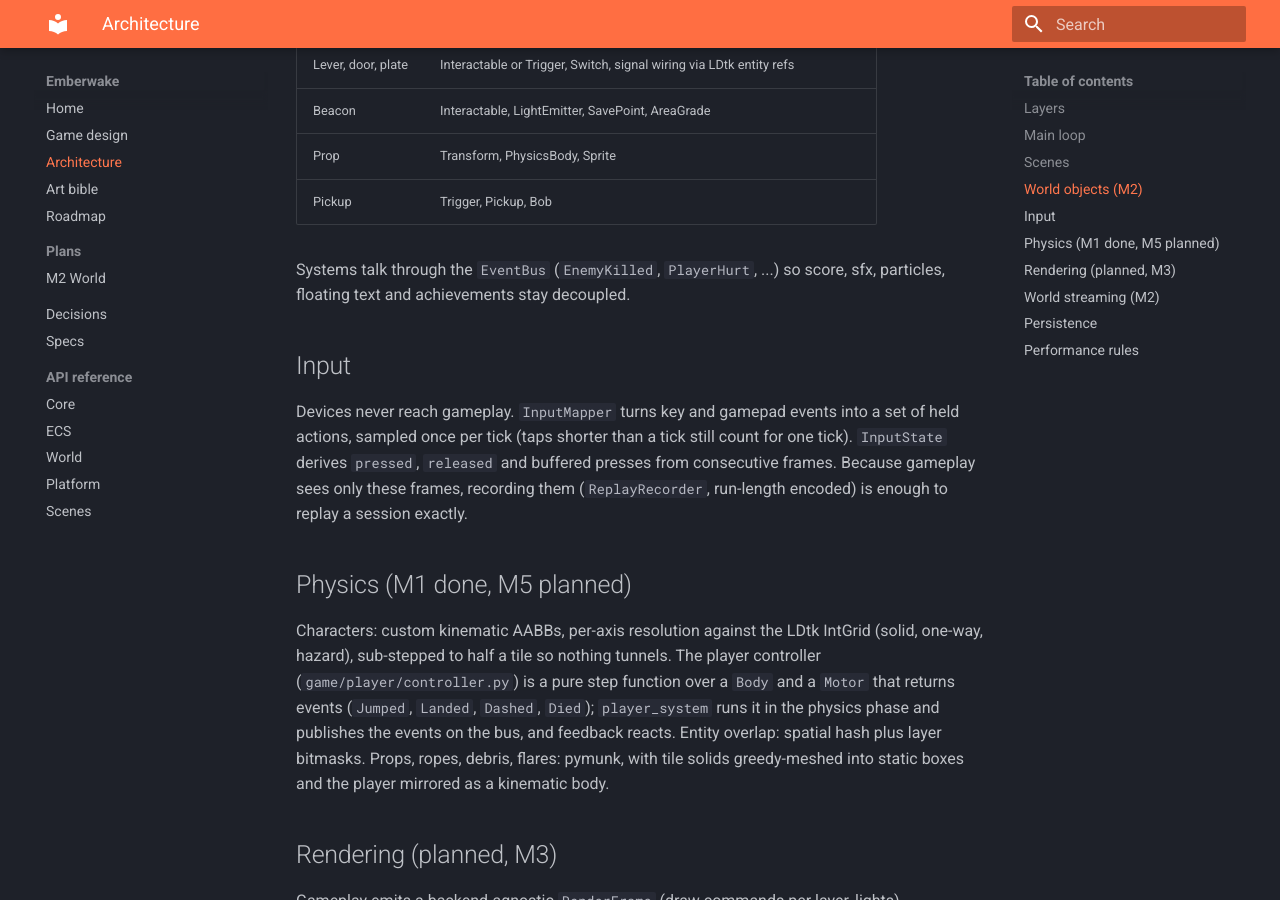
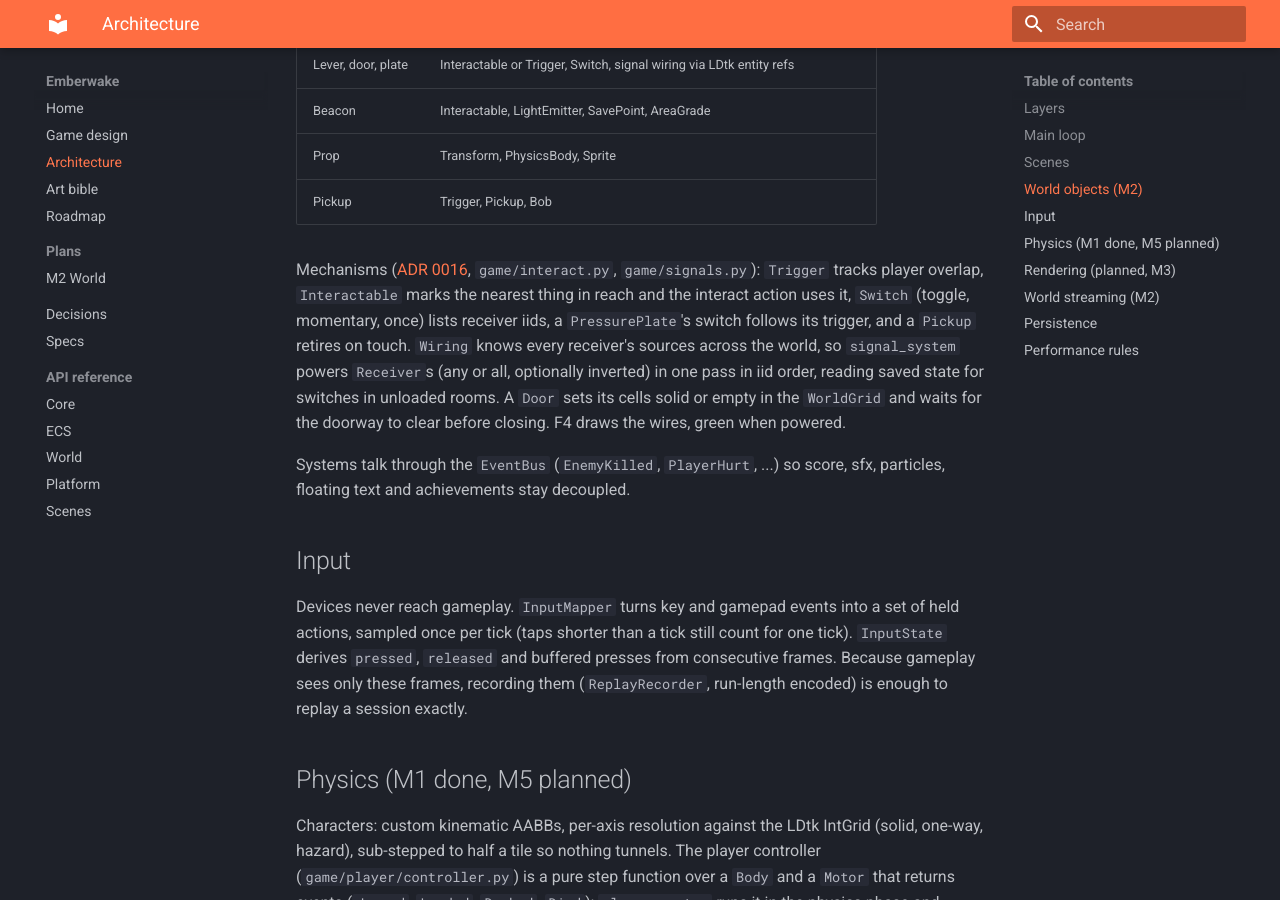
Before and after one commit to AxelSuu/emberwake, an MkDocs documentation site: the page built from docs/architecture.md, in a window 1280 px wide and 900 px high, scrolled down 1937 px. Built offline with MkDocs 1.6.1 and Material for MkDocs 9.7.7, drawn with Linux system fonts in a browser that asks for light colours.

Commit message:
Document mechanisms and the interact control: ADR 0016, architecture

```diff
--- a/docs/architecture.md
+++ b/docs/architecture.md
@@ -78,6 +78,15 @@ Behavior: FSMs (player, simple enemies), behavior trees (bosses), generator coro
 | Prop | Transform, PhysicsBody, Sprite |
 | Pickup | Trigger, Pickup, Bob |
 
+Mechanisms ([ADR 0016](adr/0016-doors-and-signals.md), `game/interact.py`, `game/signals.py`):
+`Trigger` tracks player overlap, `Interactable` marks the nearest thing in reach and the
+interact action uses it, `Switch` (toggle, momentary, once) lists receiver iids, a
+`PressurePlate`'s switch follows its trigger, and a `Pickup` retires on touch. `Wiring` knows
+every receiver's sources across the world, so `signal_system` powers `Receiver`s (any or all,
+optionally inverted) in one pass in iid order, reading saved state for switches in unloaded
+rooms. A `Door` sets its cells solid or empty in the `WorldGrid` and waits for the doorway to
+clear before closing. F4 draws the wires, green when powered.
+
 Systems talk through the `EventBus` (`EnemyKilled`, `PlayerHurt`, ...) so score, sfx, particles,
 floating text and achievements stay decoupled.
 
```
Also changed, not shown: README.md (+1 -0 lines), docs/adr/0016-doors-and-signals.md (added, +15 -0 lines), docs/adr/index.md (+1 -0 lines), docs/roadmap.md (+1 -1 lines), levels/README.md (+2 -2 lines).
